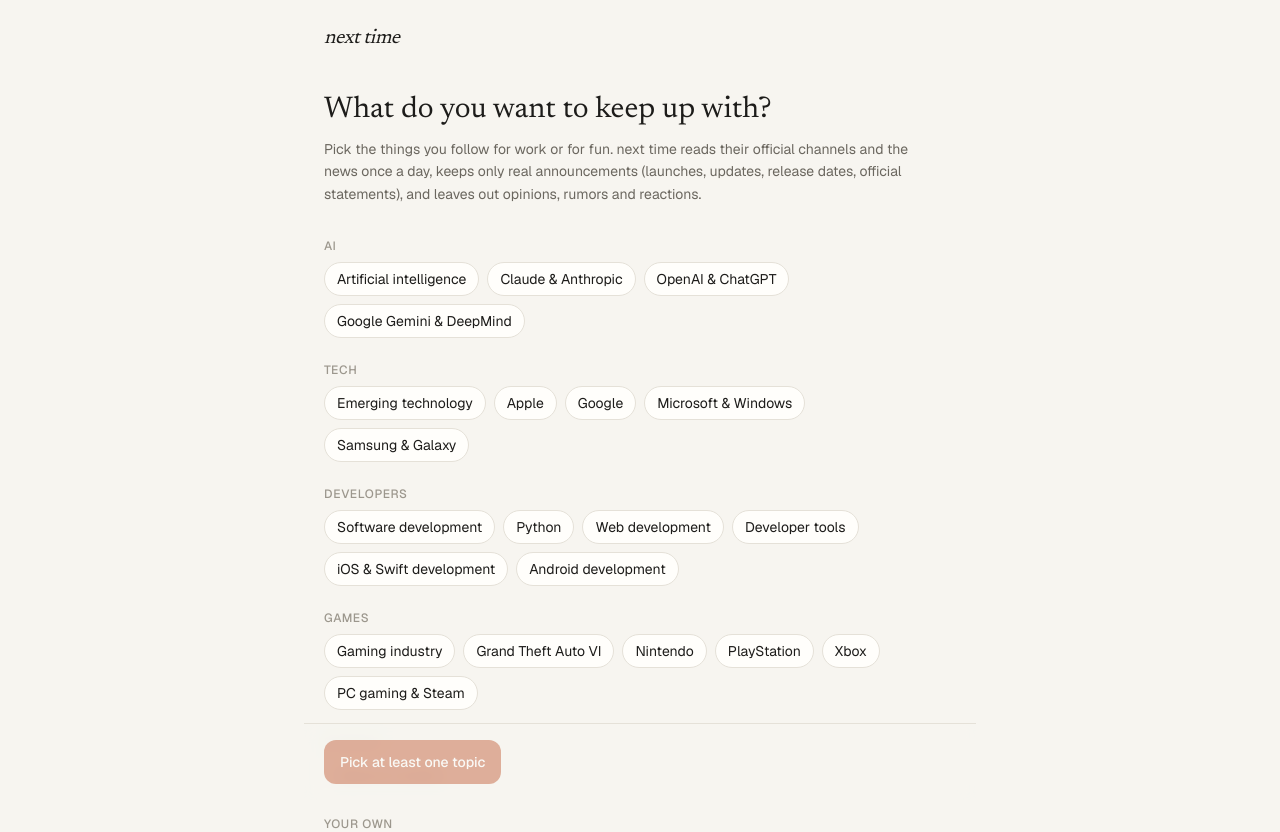
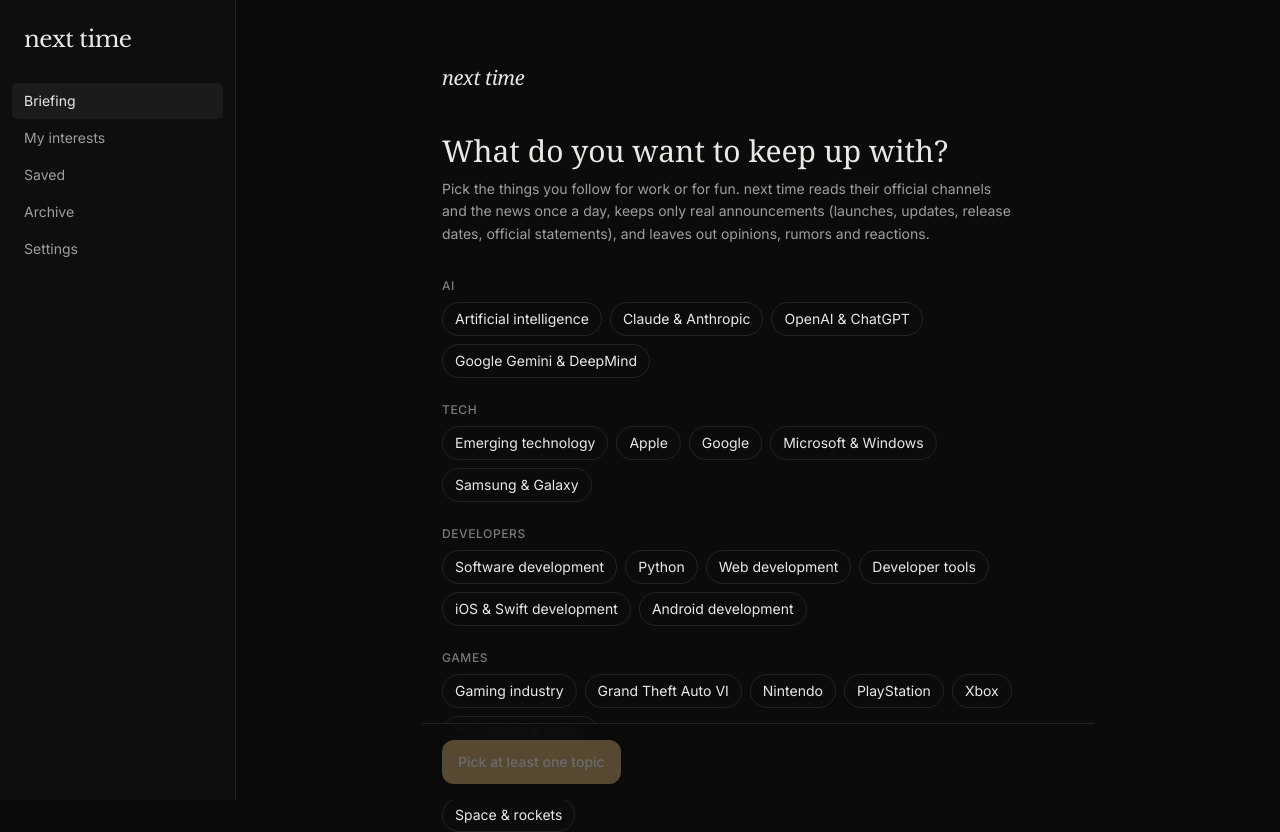
Before and after one commit to vhrcam/next-time, a Next.js app: page / in a window 1280 px wide. Shown: the top 832 px of the page. Built offline with nearby package versions, Linux system fonts and the light colour scheme.

Commit message:
Switch to the dark dashboard frame with a sidebar
Near-black and charcoal colors, Libre Baskerville for the logo, Inter for everything else.

```diff
--- a/app/globals.css
+++ b/app/globals.css
@@ -1,51 +1,42 @@
 @import "tailwindcss";
 
 :root {
-  --bg: #f7f5f0;
-  --card: #fffefb;
-  --ink: #1d1c1a;
-  --muted: #6b675f;
-  --faint: #9c978d;
-  --line: #e5e1d8;
-  --chip: #eeebe4;
-  --accent: #b9441a;
-  --accent-soft: #f8e6dc;
-}
-
-@media (prefers-color-scheme: dark) {
-  :root {
-    --bg: #131312;
-    --card: #1a1a18;
-    --ink: #ecebe6;
-    --muted: #a39f96;
-    --faint: #75716a;
-    --line: #2b2a27;
-    --chip: #242321;
-    --accent: #ef8a5c;
-    --accent-soft: #3a241a;
-  }
+  color-scheme: dark;
+  --bg: #0b0b0c;
+  --side: #0e0e10;
+  --surface: #141416;
+  --raised: #1b1b1e;
+  --panel: #101012;
+  --line: #232327;
+  --strong: #36363c;
+  --ink: #ebe9e4;
+  --muted: #a09e99;
+  --faint: #7c7a76;
+  --accent: #c9a66b;
 }
 
 @theme inline {
   --color-bg: var(--bg);
-  --color-card: var(--card);
+  --color-side: var(--side);
+  --color-surface: var(--surface);
+  --color-raised: var(--raised);
+  --color-panel: var(--panel);
+  --color-line: var(--line);
+  --color-strong: var(--strong);
   --color-ink: var(--ink);
   --color-muted: var(--muted);
   --color-faint: var(--faint);
-  --color-line: var(--line);
-  --color-chip: var(--chip);
   --color-accent: var(--accent);
-  --color-accent-soft: var(--accent-soft);
-  --font-sans: var(--font-geist-sans);
-  --font-serif: var(--font-newsreader);
+  --font-sans: var(--font-inter);
+  --font-logo: var(--font-baskerville);
 }
 
 body {
   background: var(--bg);
   color: var(--ink);
-  font-family: var(--font-sans), system-ui, sans-serif;
+  font-family: var(--font-inter), system-ui, sans-serif;
 }
 
 ::selection {
-  background: var(--accent-soft);
+  background: color-mix(in srgb, var(--accent) 35%, transparent);
 }
--- a/app/layout.tsx
+++ b/app/layout.tsx
@@ -1,26 +1,27 @@
 import type { Metadata, Viewport } from "next";
-import { Geist, Newsreader } from "next/font/google";
+import { Inter, Libre_Baskerville } from "next/font/google";
+import Shell from "./shell";
 import "./globals.css";
 
-const geist = Geist({ variable: "--font-geist-sans", subsets: ["latin"] });
-const newsreader = Newsreader({ variable: "--font-newsreader", subsets: ["latin"] });
+const inter = Inter({ variable: "--font-inter", subsets: ["latin"] });
+const baskerville = Libre_Baskerville({ variable: "--font-baskerville", subsets: ["latin"], weight: ["400", "700"] });
 
 export const metadata: Metadata = {
   title: "next time",
-  description: "The announcements from the topics you follow, without the feed. Official news, checked daily, in one short report.",
+  description: "Stay informed without staying online. A short briefing of the real developments in what you follow, with no feed.",
 };
 
 export const viewport: Viewport = {
-  themeColor: [
-    { media: "(prefers-color-scheme: light)", color: "#f7f5f0" },
-    { media: "(prefers-color-scheme: dark)", color: "#131312" },
-  ],
+  themeColor: "#0b0b0c",
+  colorScheme: "dark",
 };
 
 export default function RootLayout({ children }: LayoutProps<"/">) {
   return (
-    <html lang="en" className={`${geist.variable} ${newsreader.variable} h-full antialiased`}>
-      <body className="min-h-full">{children}</body>
+    <html lang="en" className={`${inter.variable} ${baskerville.variable} antialiased`}>
+      <body>
+        <Shell>{children}</Shell>
+      </body>
     </html>
   );
 }
--- /dev/null
+++ b/app/shell.tsx
@@ -0,0 +1,99 @@
+"use client";
+
+import Link from "next/link";
+import { usePathname } from "next/navigation";
+import { useEffect, type ReactNode } from "react";
+import { nextDue } from "@/lib/briefing";
+import { load, useBriefings, useClient, useSettings, write, type Interest } from "@/lib/store";
+import { presetById } from "@/lib/topics";
+import { when } from "./ui";
+
+const nav = [
+  { href: "/", label: "Briefing" },
+  { href: "/interests", label: "My interests", short: "Interests" },
+  { href: "/saved", label: "Saved" },
+  { href: "/archive", label: "Archive" },
+  { href: "/settings", label: "Settings" },
+];
+
+export default function Shell({ children }: { children: ReactNode }) {
+  const path = usePathname();
+  const client = useClient();
+  const [settings] = useSettings();
+  const [briefings] = useBriefings();
+
+  // A link from another device (?t=claude,apple) adds its interests to this browser.
+  useEffect(() => {
+    const shared = new URLSearchParams(location.search).get("t");
+    if (!shared) return;
+    const have = load<Interest[]>("interests", []);
+    const add = shared
+      .split(",")
+      .filter((id) => id && !have.some((i) => i.id === id))
+      .map((id) => ({ id, name: presetById.get(id)?.name ?? "" }));
+    write("interests", [...have, ...add]);
+    history.replaceState(history.state, "", location.pathname);
+  }, []);
+
+  const due = nextDue(briefings[0], settings);
+  const note = !client
+    ? ""
+    : settings.schedule === "major"
+      ? "Major developments only"
+      : settings.schedule === "manual"
+        ? "Briefings when you ask"
+        : due
+          ? `Next briefing ${when(due, "weekday")}`
+          : "";
+  const active = (href: string) => (href === "/" ? path === "/" : path.startsWith(href));
+
+  return (
+    <div className="min-h-screen md:grid md:grid-cols-[236px_minmax(0,1fr)]">
+      <aside className="sticky top-0 hidden h-screen flex-col border-r border-line bg-side md:flex">
+        <Link href="/" className="px-6 pb-8 pt-7 font-logo text-[23px] leading-none tracking-tight text-ink">
+          next time
+        </Link>
+        <nav className="flex flex-col gap-px px-3">
+          {nav.map((n) => (
+            <Link
+              key={n.href}
+              href={n.href}
+              aria-current={active(n.href) ? "page" : undefined}
+              className={`rounded-[5px] px-3 py-2 text-sm transition-colors ${
+                active(n.href) ? "bg-raised text-ink" : "text-muted hover:bg-raised/60 hover:text-ink"
+              }`}
+            >
+              {n.label}
+            </Link>
+          ))}
+        </nav>
+        <p className="mt-auto px-6 pb-6 text-xs leading-relaxed text-faint">{note}</p>
+      </aside>
+
+      <header className="sticky top-0 z-30 border-b border-line bg-bg/95 backdrop-blur md:hidden">
+        <div className="flex items-baseline justify-between gap-3 px-4 pt-3">
+          <Link href="/" className="font-logo text-lg leading-none text-ink">
+            next time
+          </Link>
+          <span className="truncate text-[11px] text-faint">{note}</span>
+        </div>
+        <nav className="flex gap-1 overflow-x-auto px-2 pb-2 pt-2.5">
+          {nav.map((n) => (
+            <Link
+              key={n.href}
+              href={n.href}
+              aria-current={active(n.href) ? "page" : undefined}
+              className={`whitespace-nowrap rounded-[5px] px-3 py-1.5 text-sm ${active(n.href) ? "bg-raised text-ink" : "text-muted"}`}
+            >
+              {n.short ?? n.label}
+            </Link>
+          ))}
+        </nav>
+      </header>
+
+      <main className="min-w-0 px-4 pb-20 pt-6 md:px-10 md:pt-10">
+        <div className="mx-auto w-full max-w-[1120px]">{children}</div>
+      </main>
+    </div>
+  );
+}
--- /dev/null
+++ b/app/ui.tsx
@@ -0,0 +1,55 @@
+import type { ReactNode } from "react";
+import type { Interest } from "@/lib/store";
+import { presetById } from "@/lib/topics";
+
+export const button =
+  "inline-flex items-center justify-center rounded-[5px] border border-line bg-surface px-3.5 py-2 text-sm text-ink transition-colors hover:border-strong hover:bg-raised disabled:pointer-events-none disabled:opacity-40";
+export const primary =
+  "inline-flex items-center justify-center rounded-[5px] bg-ink px-3.5 py-2 text-sm font-medium text-bg transition-colors hover:bg-white disabled:pointer-events-none disabled:opacity-40";
+export const label = "text-[11px] font-medium uppercase tracking-[0.08em] text-faint";
+export const field =
+  "w-full rounded-[5px] border border-line bg-surface px-3 py-2 text-sm text-ink outline-none placeholder:text-faint focus:border-strong";
+
+export function when(t: number | string, style: "day" | "weekday" | "full" = "day") {
+  const d = typeof t === "string" ? new Date(`${t}T12:00:00`) : new Date(t);
+  const options: Intl.DateTimeFormatOptions =
+    style === "day"
+      ? { month: "short", day: "numeric" }
+      : style === "weekday"
+        ? { weekday: "short", month: "short", day: "numeric" }
+        : { weekday: "long", month: "long", day: "numeric" };
+  return d.toLocaleDateString("en-US", options);
+}
+
+export const plural = (n: number, word: string) => `${n} ${word}${n === 1 ? "" : "s"}`;
+
+export const nameOf = (id: string, interests: Interest[]) =>
+  interests.find((i) => i.id === id)?.name || presetById.get(id)?.name || "Your interest";
+
+export function PageHead({ title, aside, children }: { title: string; aside?: ReactNode; children?: ReactNode }) {
+  return (
+    <header className="mb-8 flex flex-wrap items-end justify-between gap-4 border-b border-line pb-6">
+      <div className="min-w-0 max-w-2xl">
+        <h1 className="text-[26px] font-semibold tracking-tight text-ink">{title}</h1>
+        {children && <div className="mt-2 space-y-1 text-sm leading-relaxed text-muted">{children}</div>}
+      </div>
+      {aside}
+    </header>
+  );
+}
+
+export function Block({ title, note, children }: { title: string; note?: string; children: ReactNode }) {
+  return (
+    <section className="mb-10">
+      <div className="mb-3 flex flex-wrap items-baseline gap-x-3 gap-y-1">
+        <h2 className={label}>{title}</h2>
+        {note && <span className="text-xs text-faint">{note}</span>}
+      </div>
+      {children}
+    </section>
+  );
+}
+
+export function Empty({ children }: { children: ReactNode }) {
+  return <div className="rounded-md border border-dashed border-line px-5 py-10 text-center text-sm leading-relaxed text-muted">{children}</div>;
+}
```
Also changed, not shown: app/icon.svg.
